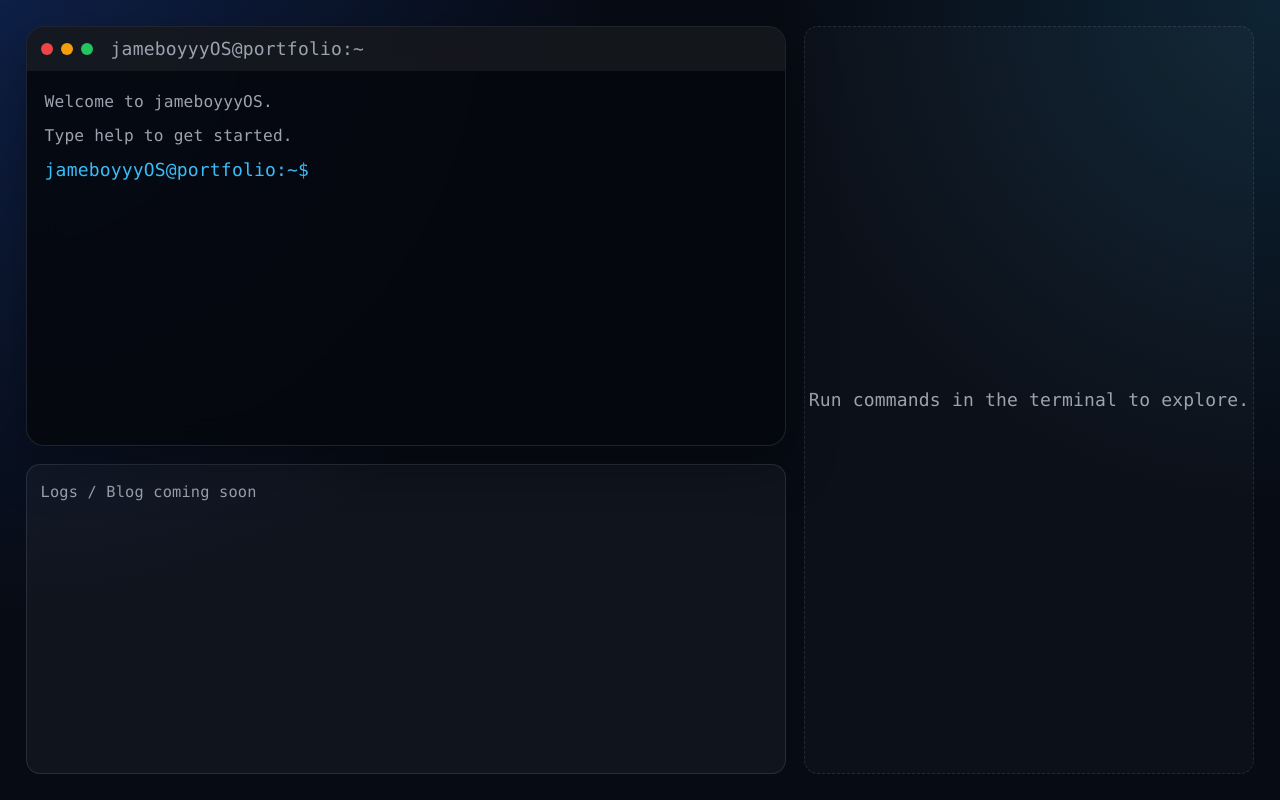
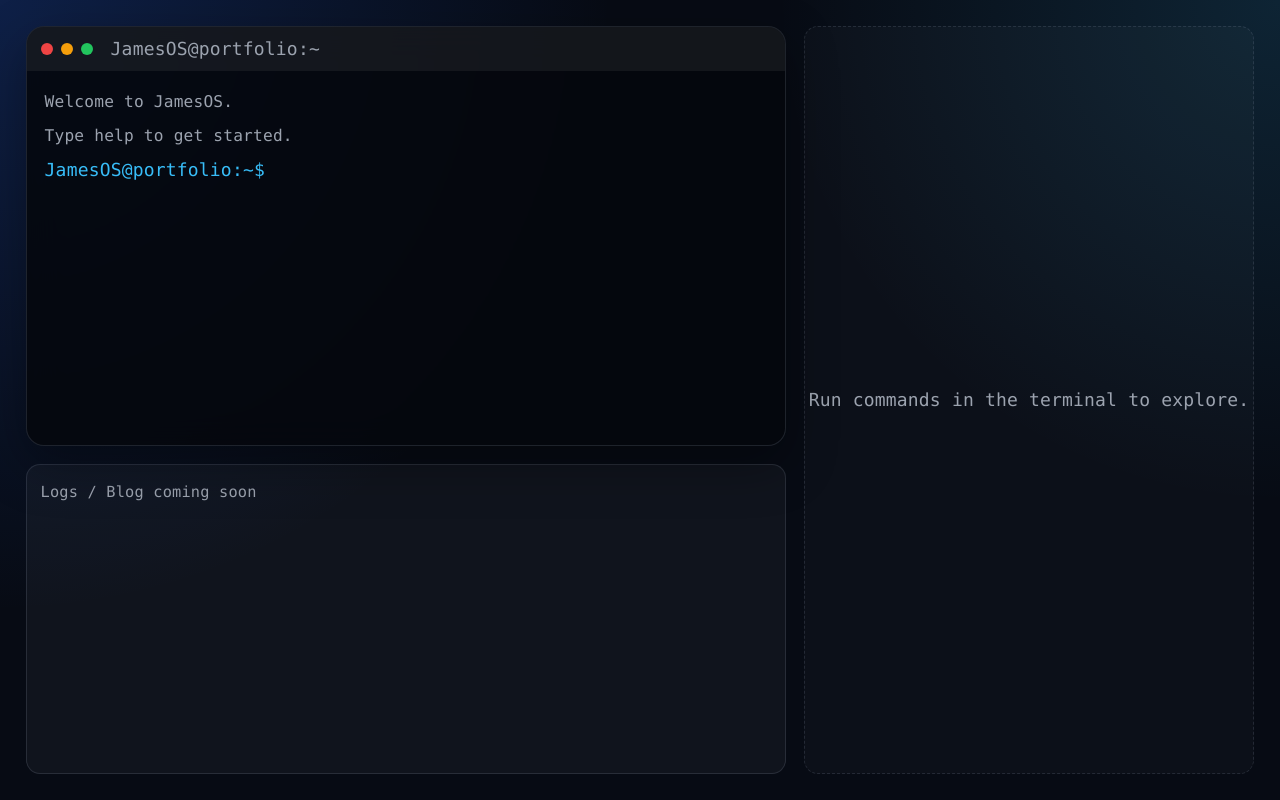
Before and after one commit to Jameboyyy/jameboyyy.com, a React (Vite) app in the folder portfolio/: page / in a window 1280 px wide. Built offline with nearby package versions, Linux system fonts and the light colour scheme.

Commit message:
changed jameboyyy to James

```diff
--- a/portfolio/src/components/aboutPanel/aboutPanel.jsx
+++ b/portfolio/src/components/aboutPanel/aboutPanel.jsx
@@ -5,7 +5,7 @@ const AboutPanel = () => {
       <div className="aboutPanel">
         <div className="aboutHeader">
           <p className="aboutEyebrow">SYSTEM NODE</p>
-          <h2>jameboyyyOS@portfolio</h2>
+          <h2>JamesOS@portfolio</h2>
         </div>
 
         <div className="aboutProfile">
--- a/portfolio/src/components/contactPanel/contactPanel.jsx
+++ b/portfolio/src/components/contactPanel/contactPanel.jsx
@@ -57,4 +57,3 @@ const ContactPanel = () => {
 }
 
 export default ContactPanel
-// test
--- a/portfolio/src/components/loadingScreen/loadingScreen.jsx
+++ b/portfolio/src/components/loadingScreen/loadingScreen.jsx
@@ -2,7 +2,7 @@ import { useState, useEffect } from 'react';
 import './loadingScreen.css';
 
 const bootLines = [
-    'Initializing jameboyyyOS...',
+    'Initializing JamesOS...',
     'Loading portfolio modules...',
     'Mounting /projects',
     'Mounting /skills',
@@ -32,7 +32,7 @@ const LoadingScreen = ({ onComplete }) => {
     return (
         <section className="loadingScreen">
             <div className="loadingScreenContainer">
-                <p className="bootLabel">jameboyyyOS v1.0</p>
+                <p className="bootLabel">JamesOS v1.0</p>
 
                 <div className="bootWindow">
                     {bootLines.slice(0, lineIndex + 1).map((line, index) => (
--- a/portfolio/src/components/terminal/terminal.jsx
+++ b/portfolio/src/components/terminal/terminal.jsx
@@ -37,7 +37,7 @@ const Terminal = ({ onOpenView }) => {
     const [input, setInput] = useState('');
     const [currentPath, setCurrentPath] = useState('~')
     const [history, setHistory] = useState ([
-        { type: 'system', text: 'Welcome to jameboyyyOS. '},
+        { type: 'system', text: 'Welcome to JamesOS. '},
         { type: 'system', text: 'Type help to get started.'},
     ])
 
@@ -222,7 +222,7 @@ const Terminal = ({ onOpenView }) => {
                     <span className="dot red"></span>
                     <span className="dot yellow"></span>
                     <span className="dot green"></span>
-                    <p className="terminalHeading">jameboyyyOS@portfolio:~</p>
+                    <p className="terminalHeading">JamesOS@portfolio:~</p>
                 </div>
 
                 <div className="terminalBody">
@@ -231,7 +231,7 @@ const Terminal = ({ onOpenView }) => {
                             <div key={index} className={`terminalLine ${item.type}`}>
                                 {item.type === 'command' ? (
                                     <>
-                                        <span className="terminalPrompt">jameboyyyOS@portfolio:{item.path}$</span>
+                                        <span className="terminalPrompt">JamesOS@portfolio:{item.path}$</span>
                                         {item.text}
                                     </>
                                 ) : (
@@ -241,7 +241,7 @@ const Terminal = ({ onOpenView }) => {
                         ))}
                     </div>
                     <div className="terminalInputLine">
-                        <span className="terminalPrompt">jameboyyyOS@portfolio:{currentPath}$</span>
+                        <span className="terminalPrompt">JamesOS@portfolio:{currentPath}$</span>
                         <input
                             className="terminalInput"
                             value={input}
```
